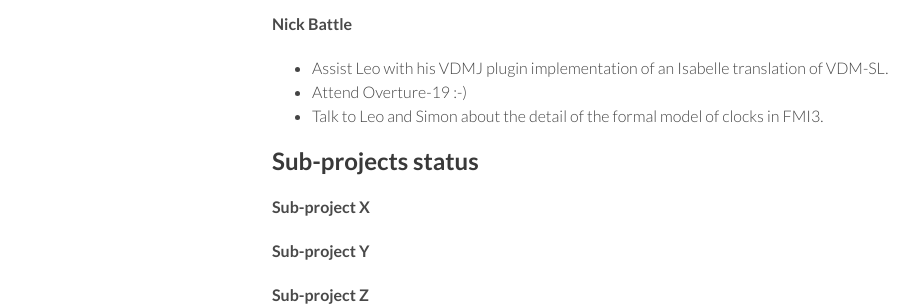
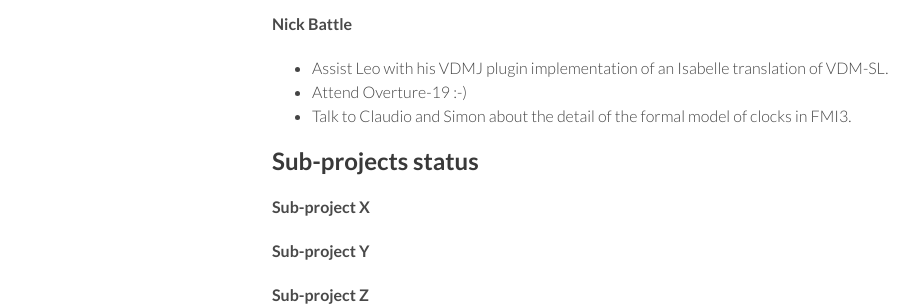
Before and after one commit to digitaltwincentre/digitaltwincentre.github.io, a Jekyll site: the page built from _biweeklies/Biweekly-48.md, in a window 1280 px wide. Shown: the part 529-835 px from the top of the page, without its empty margins (178-1097 px from the left). Built offline with Jekyll 4.4.1, drawn with Linux system fonts in a browser that asks for light colours; nearby versions of some CDN libraries.

Commit message:
Update Biweekly-48.md

```diff
--- a/_biweeklies/Biweekly-48.md
+++ b/_biweeklies/Biweekly-48.md
@@ -30,7 +30,7 @@ date: 29 October 2021, 1030 CEST
 #### Nick Battle
 * Assist Leo with his VDMJ plugin implementation of an Isabelle translation of VDM-SL.
 * Attend Overture-19 :-)
-* Talk to Leo and Simon about the detail of the formal model of clocks in FMI3.
+* Talk to Claudio and Simon about the detail of the formal model of clocks in FMI3.
 
 ## Sub-projects status
 
```
